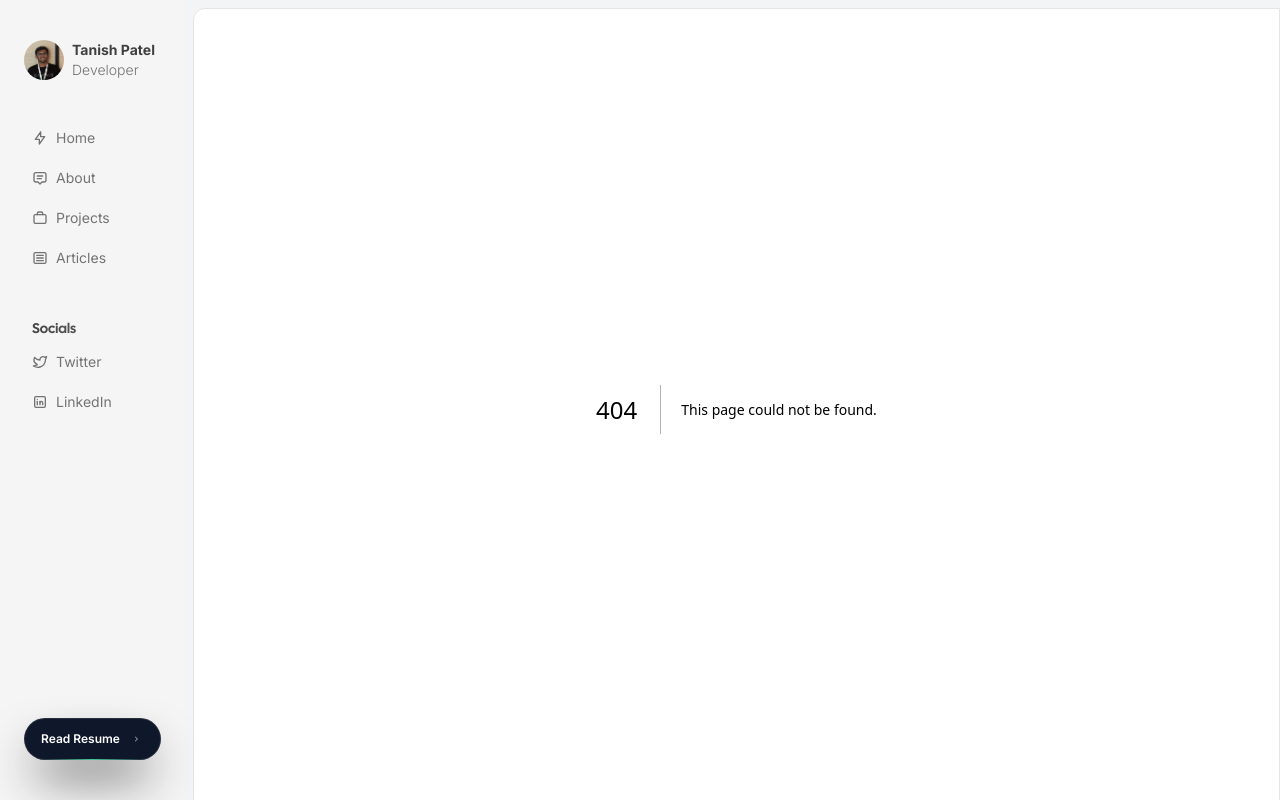
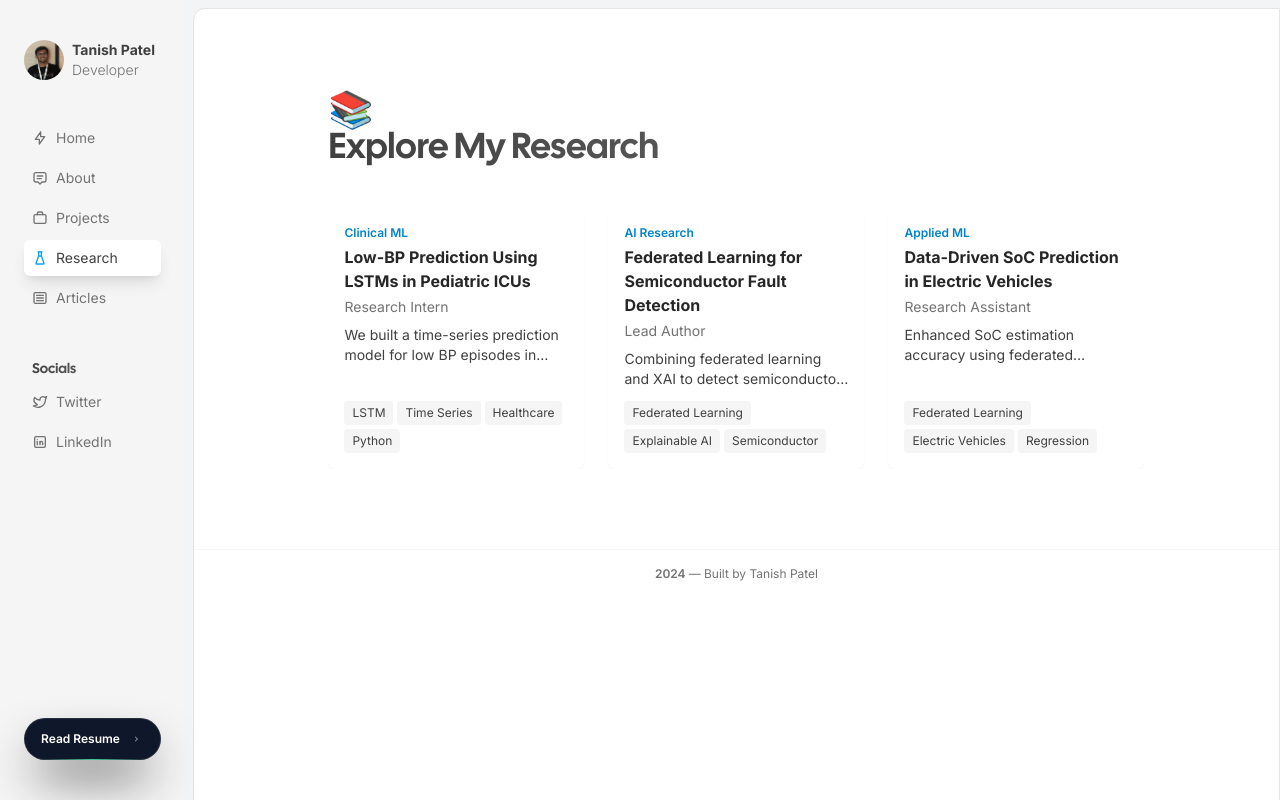
Before and after one commit to tanishpatel0106/portfolio-frontend, a Next.js app: page /research in a window 1280 px wide. Before the commit this address had no page. Built offline with nearby package versions, Linux system fonts and the light colour scheme.

Commit message:
Add Research section with interactive cards

```diff
--- /dev/null
+++ b/src/app/research/page.tsx
@@ -0,0 +1,19 @@
+import { Container } from "@/components/Container";
+import { Heading } from "@/components/Heading";
+import { ResearchSection } from "@/components/ResearchSection";
+import { Metadata } from "next";
+
+export const metadata: Metadata = {
+  title: "Research | Tanish Patel",
+  description: "Collection of research projects and papers.",
+};
+
+export default function ResearchPage() {
+  return (
+    <Container>
+      <span className="text-4xl">📚</span>
+      <Heading className="font-black mb-10">Explore My Research</Heading>
+      <ResearchSection />
+    </Container>
+  );
+}
--- /dev/null
+++ b/src/components/ResearchCard.tsx
@@ -0,0 +1,38 @@
+"use client";
+import React from "react";
+import { ResearchItem } from "@/types/research";
+import { motion } from "framer-motion";
+
+export const ResearchCard = ({
+  item,
+  onClick,
+}: {
+  item: ResearchItem;
+  onClick: () => void;
+}) => {
+  return (
+    <motion.button
+      onClick={onClick}
+      whileHover={{ scale: 1.03 }}
+      whileTap={{ scale: 0.97 }}
+      className="text-left bg-white rounded-lg shadow-sm hover:shadow-md transition duration-200 p-4 w-full h-full flex flex-col justify-between"
+    >
+      <div>
+        <p className="text-xs text-sky-600 font-semibold mb-1">{item.category}</p>
+        <h3 className="font-bold text-neutral-800 mb-1">{item.title}</h3>
+        <p className="text-sm text-neutral-500 mb-2">{item.role}</p>
+        <p className="text-sm text-neutral-700 line-clamp-2">{item.summary}</p>
+      </div>
+      <div className="flex flex-wrap gap-1 mt-3">
+        {item.tags.map((tag) => (
+          <span
+            key={tag}
+            className="text-xs bg-neutral-100 text-neutral-700 px-2 py-1 rounded"
+          >
+            {tag}
+          </span>
+        ))}
+      </div>
+    </motion.button>
+  );
+};
--- /dev/null
+++ b/src/components/ResearchModal.tsx
@@ -0,0 +1,104 @@
+"use client";
+import React, { useEffect } from "react";
+import { ResearchItem } from "@/types/research";
+import { IconX, IconFileText, IconExternalLink } from "@tabler/icons-react";
+
+export const ResearchModal = ({
+  item,
+  onClose,
+}: {
+  item: ResearchItem;
+  onClose: () => void;
+}) => {
+  useEffect(() => {
+    const original = document.body.style.overflow;
+    document.body.style.overflow = "hidden";
+    return () => {
+      document.body.style.overflow = original;
+    };
+  }, []);
+
+  const copyBibtex = () => {
+    navigator.clipboard.writeText(item.bibtex);
+  };
+
+  return (
+    <div
+      className="fixed inset-0 z-50 flex items-center justify-center bg-black/50"
+      onClick={onClose}
+    >
+      <div
+        className="bg-white rounded-md max-h-[90vh] overflow-y-auto w-full max-w-2xl p-6 relative"
+        onClick={(e) => e.stopPropagation()}
+      >
+        <button
+          onClick={onClose}
+          className="absolute top-3 right-3 text-neutral-500 hover:text-neutral-800"
+        >
+          <IconX className="h-5 w-5" />
+        </button>
+        <h2 className="text-xl font-bold text-neutral-800 mb-2">{item.title}</h2>
+        <p className="text-sm text-neutral-600 mb-4">
+          {item.authors.join(", ")}
+        </p>
+        <p className="text-neutral-700 mb-4 whitespace-pre-line">
+          {item.summary}
+        </p>
+        <div className="mb-4 space-y-2">
+          <h3 className="font-semibold text-neutral-800">Methodology</h3>
+          <ul className="list-disc list-inside text-sm text-neutral-700">
+            {item.methodology.map((m) => (
+              <li key={m}>{m}</li>
+            ))}
+          </ul>
+        </div>
+        <div className="mb-4">
+          <h3 className="font-semibold text-neutral-800 mb-1">Results</h3>
+          <p className="text-sm text-neutral-700">{item.results}</p>
+        </div>
+        <div className="flex flex-wrap gap-2 mb-4">
+          {item.tags.map((tag) => (
+            <span
+              key={tag}
+              className="text-xs bg-neutral-100 text-neutral-700 px-2 py-1 rounded"
+            >
+              {tag}
+            </span>
+          ))}
+        </div>
+        <div className="flex items-center gap-4 mt-4">
+          {item.pdf && (
+            <a
+              href={item.pdf}
+              className="flex items-center text-sm text-sky-600 hover:underline"
+            >
+              <IconFileText className="h-4 w-4 mr-1" /> PDF
+            </a>
+          )}
+          <button
+            onClick={copyBibtex}
+            className="flex items-center text-sm text-sky-600 hover:underline"
+          >
+            <IconExternalLink className="h-4 w-4 mr-1" /> Copy BibTeX
+          </button>
+          {item.links?.github && (
+            <a
+              href={item.links.github}
+              className="flex items-center text-sm text-sky-600 hover:underline"
+            >
+              GitHub
+            </a>
+          )}
+          {item.links?.arxiv && (
+            <a
+              href={item.links.arxiv}
+              className="flex items-center text-sm text-sky-600 hover:underline"
+            >
+              arXiv
+            </a>
+          )}
+        </div>
+      </div>
+    </div>
+  );
+};
--- /dev/null
+++ b/src/components/ResearchSection.tsx
@@ -0,0 +1,25 @@
+"use client";
+import React, { useState } from "react";
+import { ResearchItem } from "@/types/research";
+import { research } from "@/constants/research";
+import { ResearchCard } from "./ResearchCard";
+import { ResearchModal } from "./ResearchModal";
+
+export const ResearchSection = () => {
+  const [selected, setSelected] = useState<ResearchItem | null>(null);
+
+  return (
+    <div className="w-full">
+      <div className="flex gap-4 overflow-x-auto md:grid md:grid-cols-3 md:gap-6">
+        {research.map((item) => (
+          <div key={item.title} className="flex-shrink-0 md:flex-shrink md:w-auto w-72">
+            <ResearchCard item={item} onClick={() => setSelected(item)} />
+          </div>
+        ))}
+      </div>
+      {selected && (
+        <ResearchModal item={selected} onClose={() => setSelected(null)} />
+      )}
+    </div>
+  );
+};
--- a/src/constants/navlinks.tsx
+++ b/src/constants/navlinks.tsx
@@ -2,6 +2,7 @@ import {
   IconArticle,
   IconBolt,
   IconBriefcase2,
+  IconFlask,
   IconMail,
   IconMessage2,
 } from "@tabler/icons-react";
@@ -23,6 +24,11 @@ export const navlinks = [
     icon: IconBriefcase2,
   },
   {
+    href: "/research",
+    label: "Research",
+    icon: IconFlask,
+  },
+  {
     href: "/blog",
     label: "Articles",
     icon: IconArticle,
--- /dev/null
+++ b/src/constants/research.tsx
@@ -0,0 +1,63 @@
+import { ResearchItem } from "@/types/research";
+
+export const research: ResearchItem[] = [
+  {
+    title: "Low-BP Prediction Using LSTMs in Pediatric ICUs",
+    category: "Clinical ML",
+    role: "Research Intern",
+    summary:
+      "We built a time-series prediction model for low BP episodes in children using EMR data.",
+    tags: ["LSTM", "Time Series", "Healthcare", "Python"],
+    pdf: "/assets/papers/low_bp_prediction.pdf",
+    bibtex: "@article{smith2024lowbp, ...}",
+    authors: ["John Smith", "Columbia Pediatrics Lab"],
+    methodology: [
+      "Time-series modeling",
+      "LSTM",
+      "Data preprocessing with Pandas",
+    ],
+    results:
+      "Achieved 87% recall on minority class with interpretable SHAP insights.",
+    links: {
+      arxiv: "https://arxiv.org/abs/xxxx.xxxx",
+      github: "https://github.com/yourname/low-bp-prediction",
+    },
+  },
+  {
+    title: "Federated Learning for Semiconductor Fault Detection",
+    category: "AI Research",
+    role: "Lead Author",
+    summary:
+      "Combining federated learning and XAI to detect semiconductor defects while preserving privacy.",
+    tags: ["Federated Learning", "Explainable AI", "Semiconductor"],
+    pdf: "/assets/papers/semiconductor_fl.pdf",
+    bibtex: "@article{patel2024semi, ...}",
+    authors: ["Tanish Patel", "Industry Partners"],
+    methodology: [
+      "Federated training across partners",
+      "Explainable AI with SHAP",
+    ],
+    results:
+      "Reached 98% accuracy on public dataset without sharing raw data.",
+    links: {
+      arxiv: "https://arxiv.org/abs/yyyy.yyyy",
+      github: "https://github.com/yourname/semi-fl",
+    },
+  },
+  {
+    title: "Data-Driven SoC Prediction in Electric Vehicles",
+    category: "Applied ML",
+    role: "Research Assistant",
+    summary:
+      "Enhanced SoC estimation accuracy using federated learning across fleets.",
+    tags: ["Federated Learning", "Electric Vehicles", "Regression"],
+    pdf: "/assets/papers/soc_prediction.pdf",
+    bibtex: "@article{patel2024soc, ...}",
+    authors: ["Jane Doe", "EV Research Lab"],
+    methodology: ["Federated regression", "Sklearn", "Power BI"],
+    results: "Improved R2 scores across rounds while keeping data local.",
+    links: {
+      github: "https://github.com/yourname/soc-prediction",
+    },
+  },
+];
--- /dev/null
+++ b/src/types/research.tsx
@@ -0,0 +1,18 @@
+export type ResearchItem = {
+  title: string;
+  category: string;
+  role: string;
+  summary: string;
+  tags: string[];
+  pdf: string;
+  bibtex: string;
+  authors: string[];
+  methodology: string[];
+  results: string;
+  links?: {
+    arxiv?: string;
+    github?: string;
+    [key: string]: string | undefined;
+  };
+  image?: string;
+};
```
